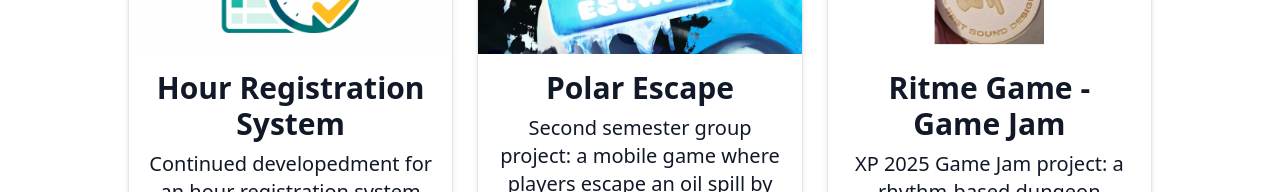
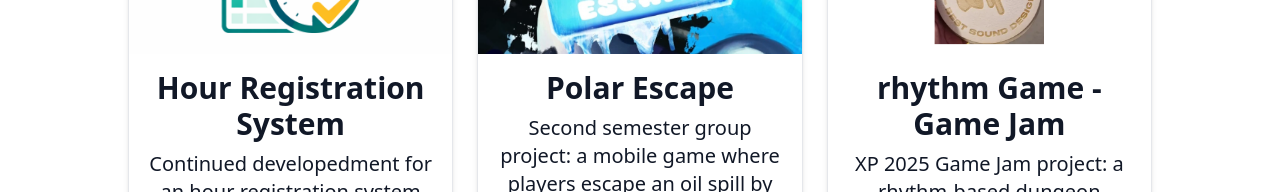
Before and after one commit to Wesbraak3/2502A1518-portfolio-website, a Next.js app in the folder nextjs-app/: page /projects in a window 1280 px wide. Shown: the part 283-475 px from the top of the page. Built offline with nearby package versions, Linux system fonts and the light colour scheme.

Commit message:
type fix

```diff
--- a/nextjs-app/src/data/projectsData.ts
+++ b/nextjs-app/src/data/projectsData.ts
@@ -163,8 +163,8 @@ export const projects = [
   },
   {
     id: 19,
-    title: "Ritme Game - Game Jam",
-    image: "/images/Ritme game.png",
+    title: "rhythm Game - Game Jam",
+    image: "/images/rhythm game.png",
     description: "XP 2025 Game Jam project: a rhythm-based dungeon crawler with responsive audio feedback. Awarded Best Sound Design for dynamic and immersive sound implementation.",
     link: "/projects/",
     date: "2025-03-14",
```
Also changed, not shown: nextjs-app/public/images/rhythm game.png (renamed from nextjs-app/public/images/Ritme game.png).
